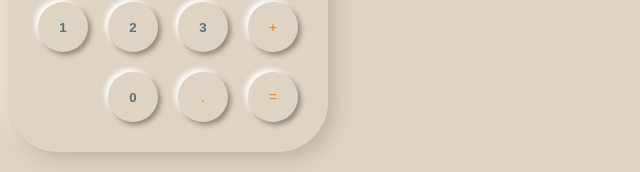
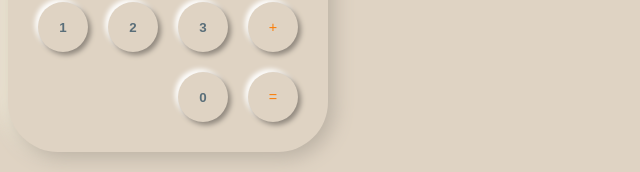
Before and after one commit to Danntastico/react-calculator, a React (Create React App) app: page / in a window 1280 px wide. Shown: the part 346-518 px from the top of the page, without its empty margins (0-640 px from the left). Built offline with nearby package versions, Linux system fonts and the light colour scheme; a web font is replaced by a local one.

Commit message:
removing dot pad

```diff
--- a/src/containers/Keypad/Keypad.jsx
+++ b/src/containers/Keypad/Keypad.jsx
@@ -32,7 +32,7 @@ export const Keypad = () => {
       </div>
       <div className='keypad__row'>
         <KeyNum value={0} />
-        <KeyFunc value='.' />
+        {/* <KeyFunc value='.' /> */}
         <KeyFunc value='=' />
       </div>
     </div>
```
